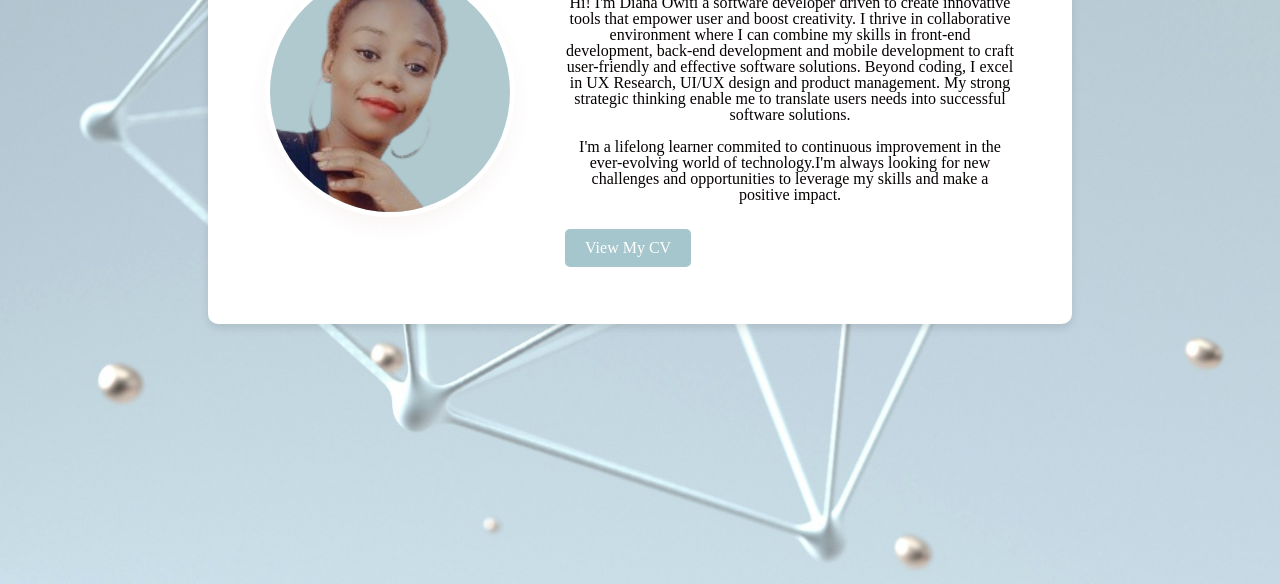
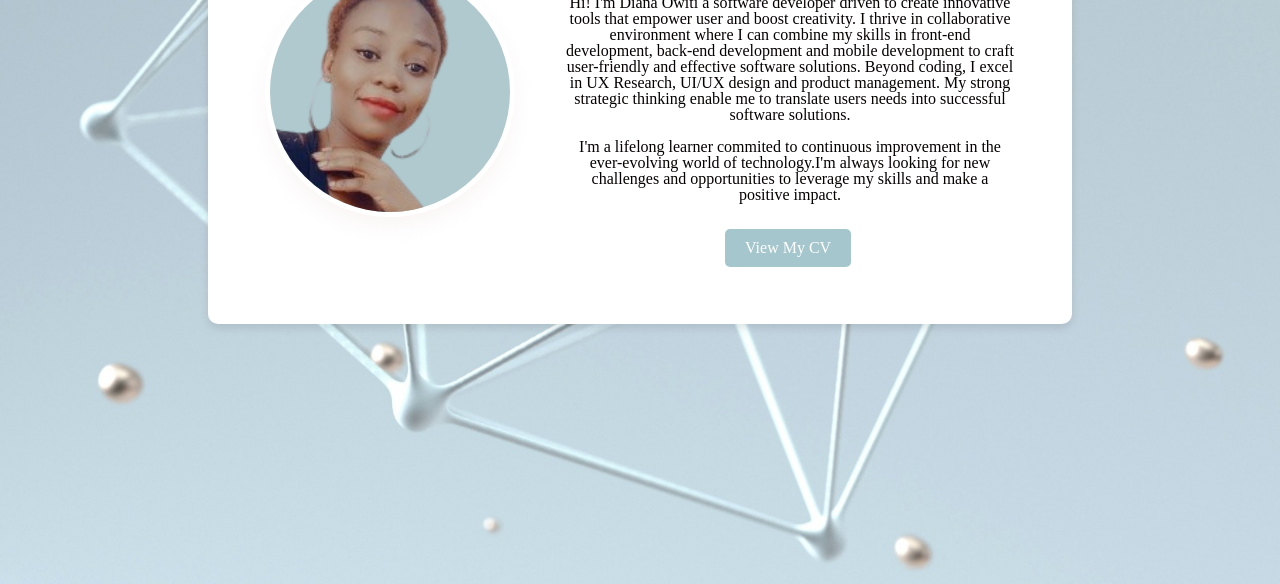
Before and after one commit to DianaAkinyi/My-Profile, a plain HTML site: page index.html in a window 1280 px wide. Shown: the part 216-800 px from the top of the page. Drawn offline with Linux system fonts and the light colour scheme.

Commit message:
Made changes on the css file by adjusting the position of the button

```diff
--- a/index.html
+++ b/index.html
@@ -6,7 +6,7 @@
     <link rel="stylesheet" href="style.css">
     <link rel="preconnect" href="https://fonts.gstatic.com">
 
-    <title>Diana Owiti</title>
+    <title>Diana Owiti Profile</title>
 
 
 </head>
--- a/style.css
+++ b/style.css
@@ -57,6 +57,7 @@ p {
     text-decoration: none;
     border-radius: 5px;
     font-size: 1rem;
+    margin-left: 10rem;
     margin-top: 10px;
     transition: background-color 0.3s;
 
```
